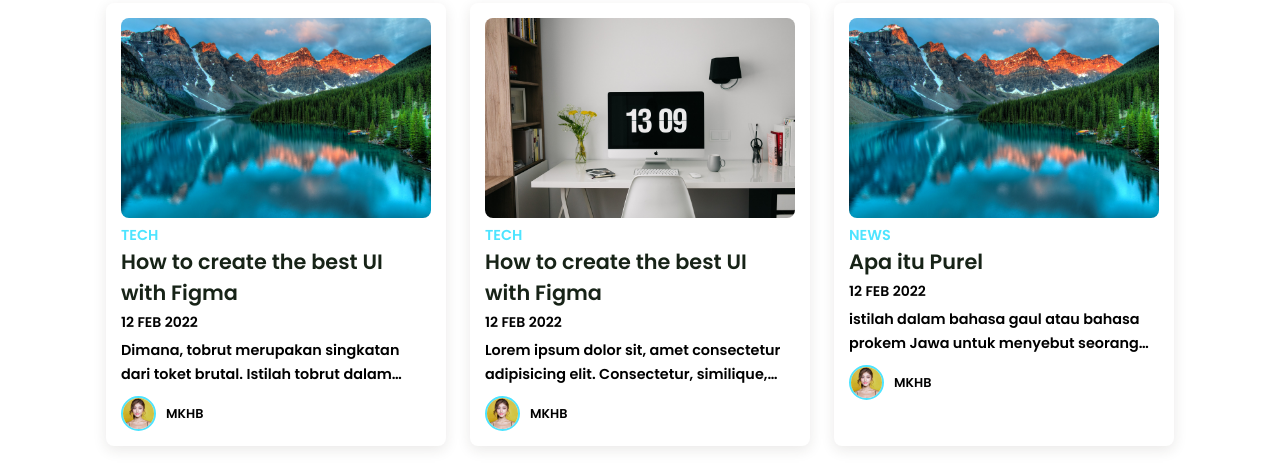
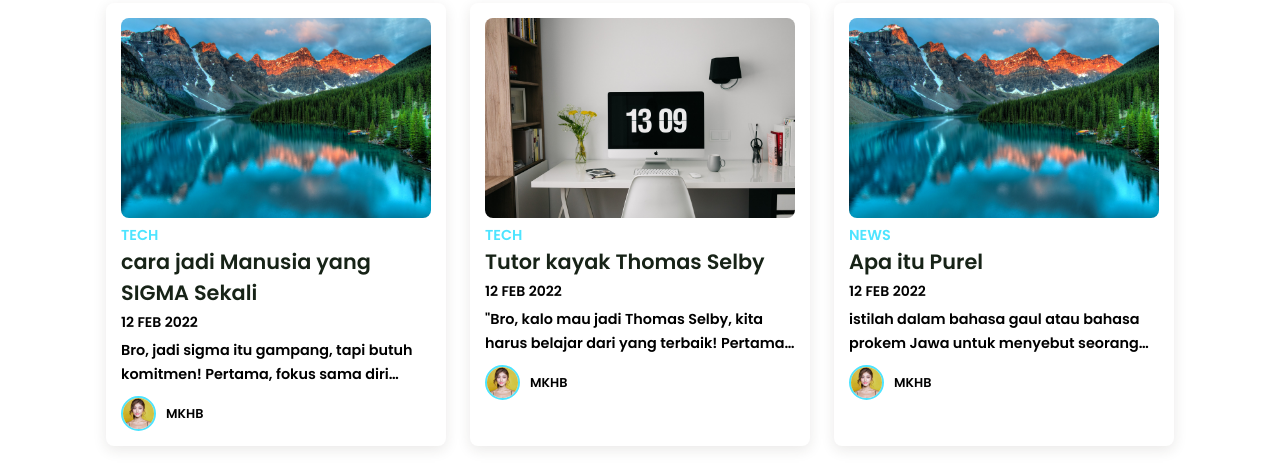
Before and after one commit to ceritasuprek/ceritasuprek, a plain HTML site: page index.html in a window 1280 px wide. Shown: the part 1586-2049 px from the top of the page. Drawn offline with nearby package versions, Linux system fonts and the light colour scheme.

Commit message:
Update index.html

```diff
--- a/index.html
+++ b/index.html
@@ -112,13 +112,13 @@
       <div class="post-box news">
         <img src="images/img4.jpg" alt="" class="post-img" />
         <h2 class="category">Tech</h2>
-        <a href="#" class="post-title">How to create the best UI with Figma</a>
+        <a href="#" class="post-title">cara jadi Manusia yang SIGMA Sekali</a>
         <span class="post-date">12 Feb 2022</span>
         <p class="post-description">
-          Dimana, tobrut merupakan singkatan dari toket brutal.
-          Istilah tobrut dalam bahasa gaul
+          Bro, jadi sigma itu gampang, tapi butuh komitmen! Pertama, fokus sama diri sendiri. Jaga mental
+         dan fisik, kayak gym regular biar makin kekar. Ingat, otak dan badan itu harus seimbang, bro!"
           biasanya digunakan ketika melihat wanita yang
-         memiliki ukuran payudara di atas normal.
+         "Kedua, jangan terlalu mikirin omongan orang. Jadi sigma itu berarti jalanin hidup sesuai prinsipmu
         </p>
         <div class="profile">
           <img src="images/testi1.jpg" alt="" class="profile-img" />
@@ -129,13 +129,13 @@
       <div class="post-box tech">
         <img src="images/img5.jpg" alt="" class="post-img" />
         <h2 class="category">Tech</h2>
-        <a href="#" class="post-title">How to create the best UI with Figma</a>
+        <a href="#" class="post-title">Tutor kayak Thomas Selby</a>
         <span class="post-date">12 Feb 2022</span>
         <p class="post-description">
-          Lorem ipsum dolor sit, amet consectetur adipisicing elit. Consectetur,
-          similique, rerum excepturi harum, vitae facilis corrupti vel modi
-          debitis est perferendis aut quasi ea unde repudiandae iste architecto.
-          Corporis, voluptates.
+         "Bro, kalo mau jadi Thomas Selby, kita harus belajar dari yang terbaik! Pertama, kita harus punya
+          kita harus punya mindset juara. Selby itu selalu fokus dan percaya diri,
+          Jadi kita juga harus berani sama diri sendiri.
+          Setiap hari, tanamkan dalam diri kalo kita bisa mencapai impian!"
         </p>
         <div class="profile">
           <img src="images/testi1.jpg" alt="" class="profile-img" />
```
